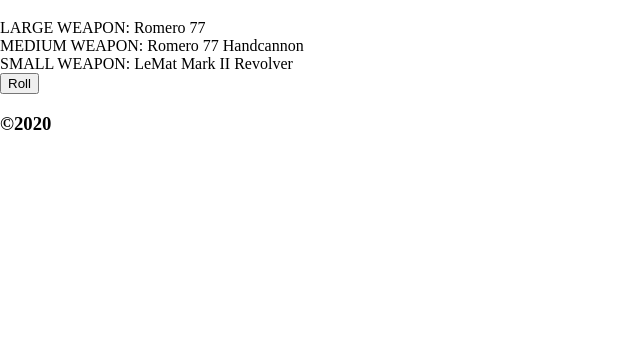
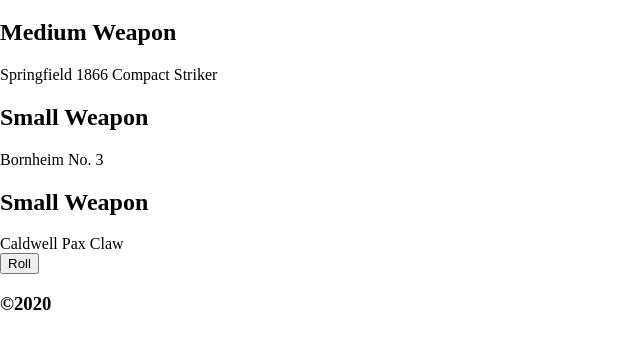
Before and after one commit to jsacevedo/hunt-random-kit, a website: page index.html in a window 1280 px wide. Both pictures are taken after a click on the button "Roll". Shown: the part 61-410 px from the top of the page, without its empty margins (0-640 px from the left). Drawn offline with nearby package versions, Linux system fonts and the light colour scheme; files that its build step writes are made by us from their sources.

Commit message:
Script is sending back random weapons that stay within 4 points

```diff
--- a/index.html
+++ b/index.html
@@ -19,11 +19,7 @@
     </header>
     <!-- Main Section -->
     <main>
-      <div class="kit-container">
-        <div class="large-weapon" id="large-weapon"></div>
-        <div class="medium-weapon" id="medium-weapon"></div>
-        <div class="small-weapon" id="small-weapon"></div>
-      </div>
+      <div class="kit-container"></div>
       <div class="button-container">
         <button class="random-button" id="random-button">Roll</button>
       </div>
--- a/scripts/script.js
+++ b/scripts/script.js
@@ -268,84 +268,61 @@
   },
 };
 
-const largeWeapon = document.getElementById('large-weapon');
-const mediumWeapon = document.getElementById('medium-weapon');
-const smallWeapon = document.getElementById('small-weapon');
-
-let randomLargeWeapon;
-let randomMediumWeapon;
-let randomSmallWeapon;
-
-// The number of weapon classes - large, medium, and small
-const numberOfClasses = 3;
-
+const kitContainer = document.querySelector('.kit-container');
 const rollButton = document.getElementById('random-button');
 
 function getRandomItem(itemArray) {
   return Math.floor(Math.random() * itemArray.length);
 }
 
-function getLargeWeapon() {
-  randomLargeWeapon =
-    huntData.weapons.large[getRandomItem(huntData.weapons.large)].name;
-}
-
-function getMediumWeapon() {
-  randomMediumWeapon =
-    huntData.weapons.medium[getRandomItem(huntData.weapons.medium)].name;
-}
-
-function getSmallWeapon() {
-  randomSmallWeapon =
-    huntData.weapons.small[getRandomItem(huntData.weapons.small)].name;
-}
-
-function displayLoadout() {
-  largeWeapon.textContent = `LARGE WEAPON: ${randomLargeWeapon}`;
-  mediumWeapon.textContent = `MEDIUM WEAPON: ${randomMediumWeapon}`;
-  smallWeapon.textContent = `SMALL WEAPON: ${randomSmallWeapon}`;
+function getWeapon(size) {
+  if (size === 1) {
+    kitContainer.innerHTML += `<div>
+        <h2>Small Weapon</h2>
+        ${huntData.weapons.small[getRandomItem(huntData.weapons.small)].name}
+      </div>`;
+  } else if (size === 2) {
+    kitContainer.innerHTML += `<div>
+        <h2>Medium Weapon</h2>
+        ${huntData.weapons.medium[getRandomItem(huntData.weapons.medium)].name}
+      </div>`;
+  } else if (size === 3) {
+    kitContainer.innerHTML += `<div>
+        <h2>Large Weapon</h2>
+        ${huntData.weapons.large[getRandomItem(huntData.weapons.large)].name}
+      </div>`;
+  }
 }
 
 function getWeapons() {
-  const randomClass = Math.ceil(Math.random() * numberOfClasses);
-  let nextWeapon = 0;
+  // Clear the kitContainer when an new roll is attempted
+  kitContainer.innerHTML = '';
 
-  // Large weapon point value = 3
-  if (randomClass === 3) {
-    getLargeWeapon();
-    getSmallWeapon();
-  }
+  // the standard number of points for a loadout
+  let currentPoints = 4;
 
-  // Medium weapon point value = 3
-  if (randomClass === 2) {
-    getMediumWeapon();
+  // The initial number of weapon types is 3 - large, medium, and small
+  let weaponTypes = 3;
 
-    nextWeapon = Math.ceil(Math.random() * 2);
-    if (nextWeapon === 2) {
-      getMediumWeapon();
-    } else {
-      getSmallWeapon();
-      getSmallWeapon();
+  // Initialize variable for random number for weapon type
+  let randomType = 0;
+
+  while (currentPoints > 0) {
+    // Get a random number from 1 - 3 to choose the type
+    // 1 - Small Weapon, 2 - Medium Weapon, 3 - Large Weapon
+    randomType = Math.ceil(Math.random() * weaponTypes);
+    console.log(randomType);
+
+    if (currentPoints < randomType) {
+      continue;
     }
-  }
 
-  // Small weapon point value = 1
-  if (randomClass === 1) {
-    getSmallWeapon();
-
-    nextWeapon = Math.ceil(Math.random() * 3);
-    if (nextWeapon === 2) {
-      getLargeWeapon();
-    } else {
-      getSmallWeapon();
-      getSmallWeapon();
-    }
+    getWeapon(randomType);
+    currentPoints -= randomType;
+    console.log(currentPoints);
   }
 }
 
 rollButton.addEventListener('click', () => {
-  getLargeWeapon();
-  getMediumWeapon();
-  getSmallWeapon();
-  displayLoadout();
+  getWeapons();
 });
```
